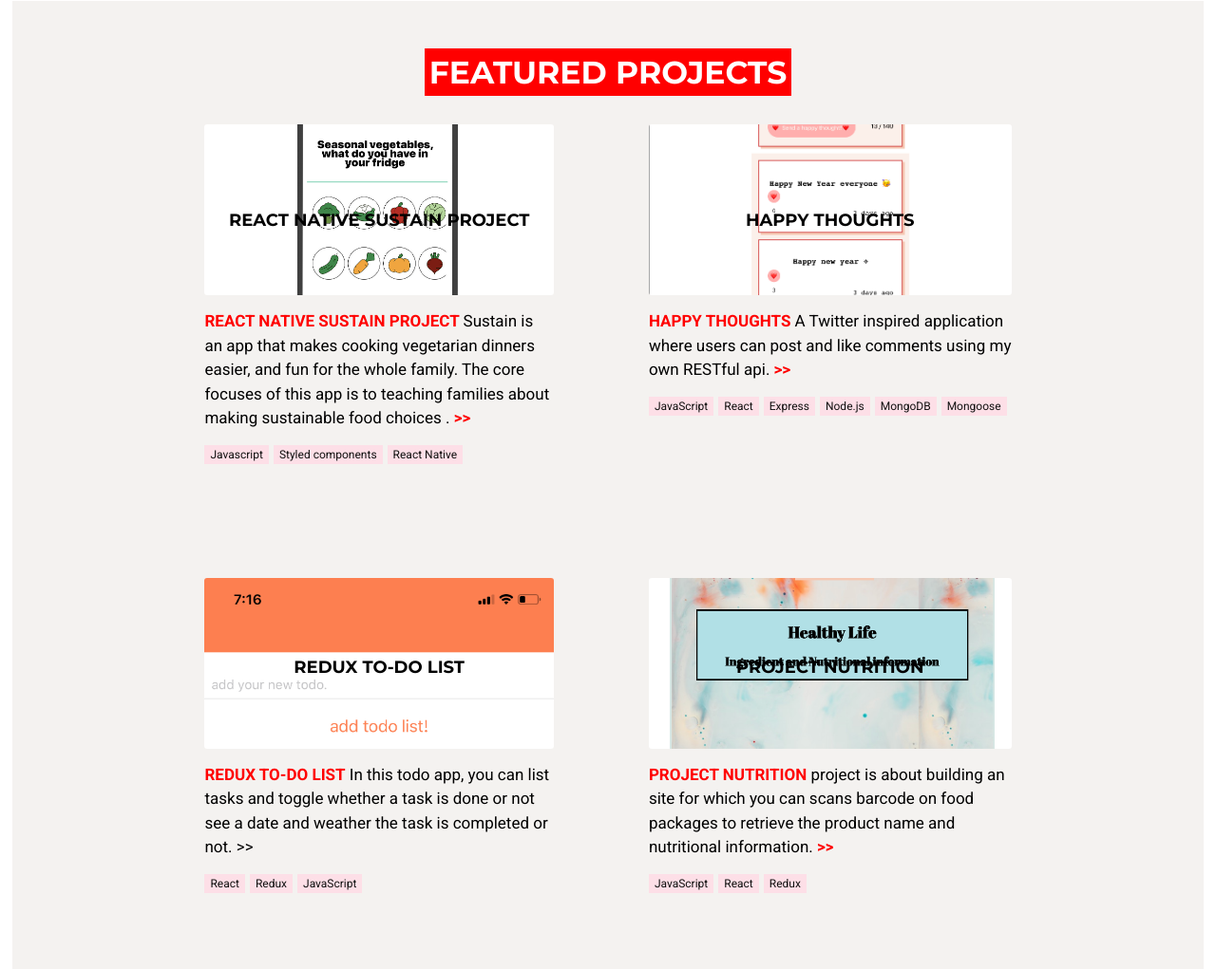
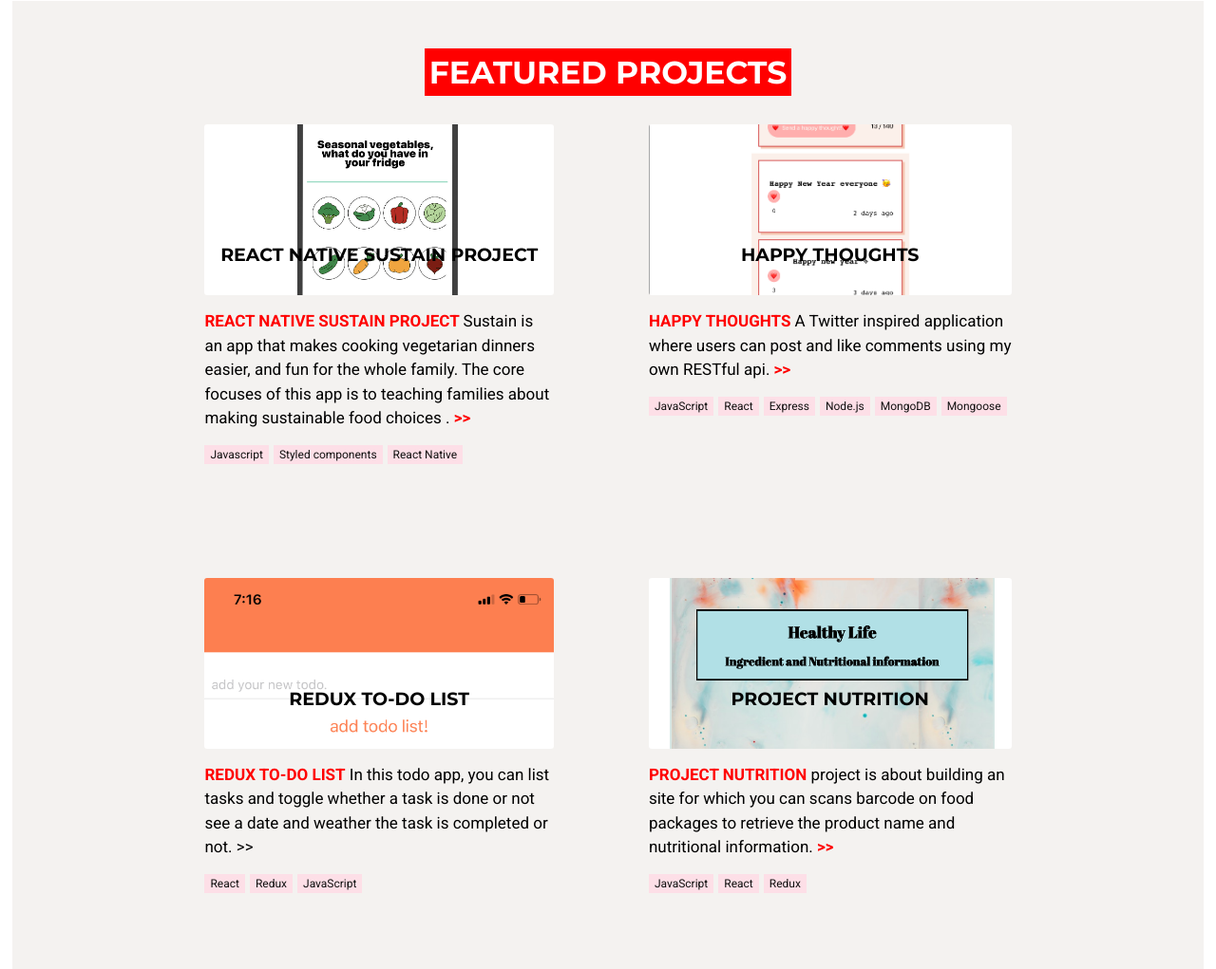
Before and after one commit to swolfson1/Portfolio-Sarah, a plain HTML site: page index.html in a window 1280 px wide. Shown: the part 1216-2237 px from the top of the page at 95% size. Drawn offline with Linux system fonts and the light colour scheme.

Commit message:
update text on cards

```diff
--- a/style.css
+++ b/style.css
@@ -235,11 +235,11 @@ main {
   font-family: "Montserrat", sans-serif;
   text-transform: uppercase;
   font-weight: 700;
-  font-size: 18px;
+  font-size: 19px;
   color: #000;
   position: absolute;
   align-self: center;
-  top: 25%;
+  top: 35%;
 }
 
 .project-card-img {
```
